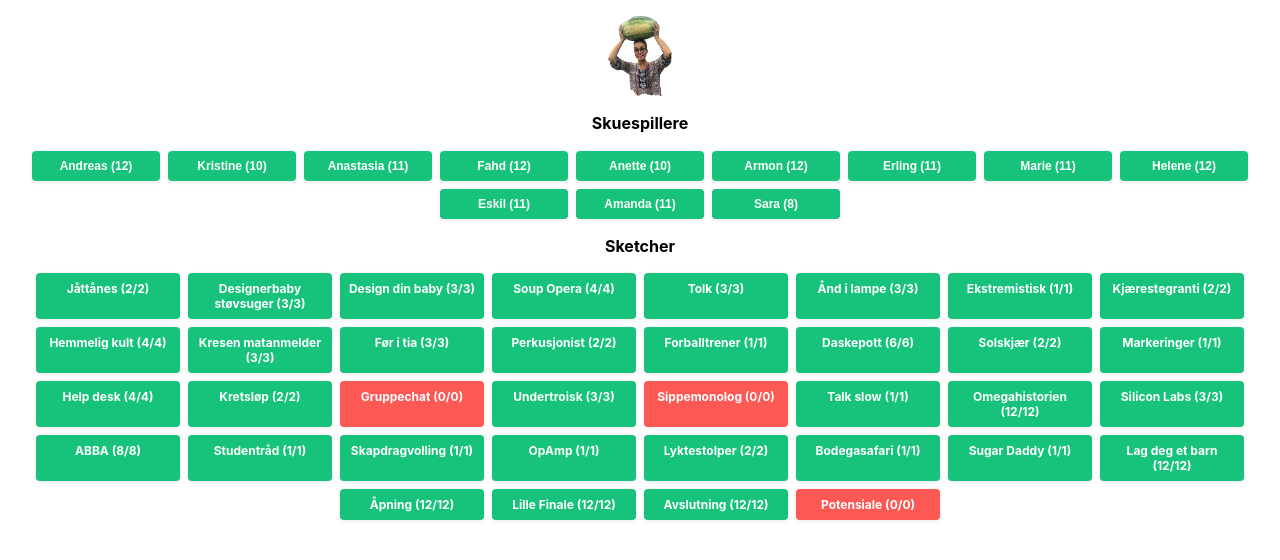
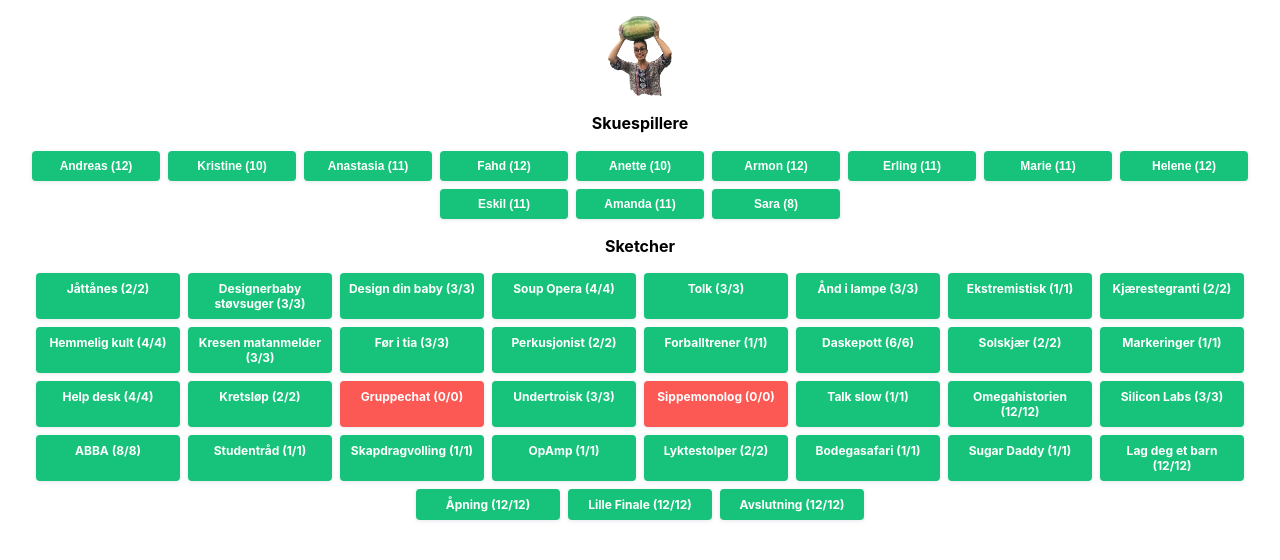
Before and after one commit to idirouldsaada/revy-planner, a React (Create React App) app: page / in a window 1280 px wide. Shown: the top 560 px of the page. Built offline with nearby package versions, Linux system fonts and the light colour scheme.

Commit message:
la til sketsjer

```diff
--- a/src/App.js
+++ b/src/App.js
@@ -159,10 +159,6 @@ const SKETCHES = [
     name: "Avslutning",
     actors: [1, 2, 3, 4, 5, 6, 7, 8, 9, 10, 11, 12]
   },
-  {
-    name: "Potensiale",
-    actors: []
-  },
 ];
 
 class App extends Component {
```
